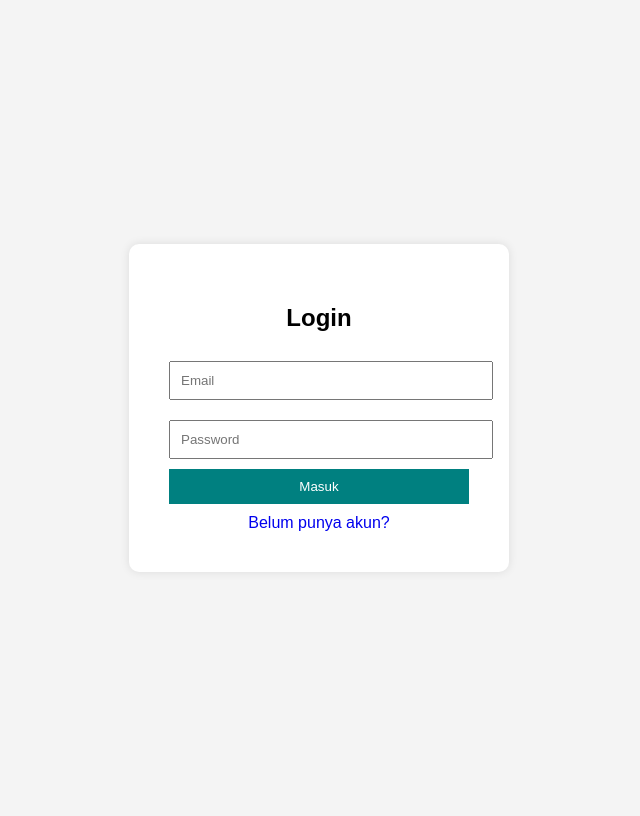
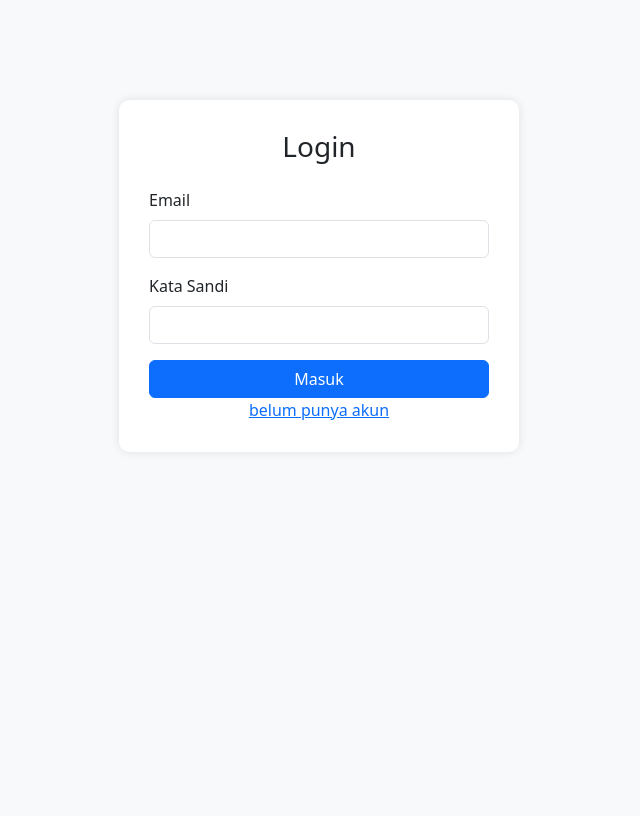
Before and after one commit to CacingTerbang56/Project_Database, a PHP site: page /index.php in a window 1280 px wide. Shown: the whole page, without its empty margins (321-961 px from the left). After the commit the page ends 420 px from the top, so only its background shows below. Run offline with PHP 8.4, Linux system fonts and the light colour scheme; some libraries are stand-ins or nearby versions.

Commit message:
modifikasi pop-up alert di form login

```diff
--- a/mini_ecommerce/index.php
+++ b/mini_ecommerce/index.php
@@ -1,26 +1,64 @@
 <?php session_start(); ?>
 <!DOCTYPE html>
-<html>
+<html lang="id">
 <head>
-  <title>E-Commerce Login</title>
+  <meta charset="UTF-8">
+  <title>Login</title>
+  <meta name="viewport" content="width=device-width, initial-scale=1">
+  <!-- Bootstrap CSS -->
+  <link href="https://cdn.jsdelivr.net/npm/bootstrap@5.3.0/dist/css/bootstrap.min.css" rel="stylesheet">
+  <!-- SweetAlert2 -->
+  <script src="https://cdn.jsdelivr.net/npm/sweetalert2@11"></script>
   <style>
-    body { font-family: sans-serif; background: #f4f4f4; display: flex; justify-content: center; align-items: center; height: 100vh; }
-    .box { background: white; padding: 40px; box-shadow: 0 0 10px rgba(0,0,0,0.1); border-radius: 10px; width: 300px; }
-    h2 { text-align: center; }
-    input[type=text], input[type=password] { width: 100%; padding: 10px; margin: 10px 0; }
-    button { width: 100%; padding: 10px; background: teal; color: white; border: none; }
-    a { text-decoration: none; display: block; text-align: center; margin-top: 10px; }
+    body {
+      background-color: #f8f9fa;
+    }
+    .login-container {
+      max-width: 400px;
+      margin: 100px auto;
+      padding: 30px;
+      background-color: white;
+      border-radius: 10px;
+      box-shadow: 0 0 10px rgba(0,0,0,0.1);
+    }
+    .regis{
+      text-align:center;
+    }
   </style>
 </head>
 <body>
-  <div class="box">
-    <h2>Login</h2>
-    <form action="login.php" method="POST">
-      <input type="text" name="email" placeholder="Email" required>
-      <input type="password" name="password" placeholder="Password" required>
-      <button type="submit">Masuk</button>
-    </form>
-    <a href="register.php">Belum punya akun?</a>
-  </div>
+
+<div class="login-container">
+  <h3 class="text-center mb-4">Login</h3>
+  <form action="login.php" method="POST">
+    <div class="mb-3">
+      <label for="email" class="form-label">Email</label>
+      <input type="email" class="form-control" name="email" id="email" required>
+    </div>
+    <div class="mb-3">
+      <label for="password" class="form-label">Kata Sandi</label>
+      <input type="password" class="form-control" name="password" id="password" required>
+    </div>
+    <div class="d-grid">
+      <button type="submit" class="btn btn-primary">Masuk</button>
+    </div>
+    <div class="regis">
+      <a href="register.php">belum punya akun</a>
+    </div>
+  </form>
+</div>
+
+<?php if (isset($_GET['error']) && $_GET['error'] === 'gagal'): ?>
+<script>
+  Swal.fire({
+    icon: 'error',
+    title: 'Login Gagal!',
+    text: 'Email atau password salah.',
+    confirmButtonText: 'Coba Lagi',
+    backdrop: true
+  });
+</script>
+<?php endif; ?>
+
 </body>
 </html>
```
Also changed, not shown: mini_ecommerce/login.php (+7 -5 lines).
